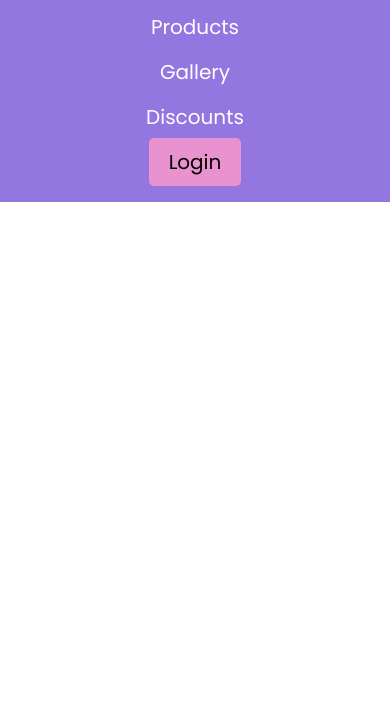
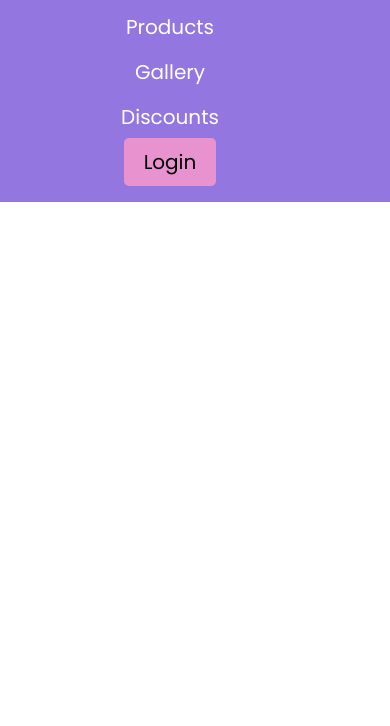
Before and after one commit to rezvirumon/simple-shop, a plain HTML site: page index.html in a window 390 px wide. Shown: the part 118-844 px from the top of the page. Drawn offline with Linux system fonts and the light colour scheme.

Commit message:
fixed some issues

```diff
--- a/styles/responsive.css
+++ b/styles/responsive.css
@@ -2,6 +2,7 @@
     .header-section {
         flex-direction: column;
         padding: 25px;
+        margin-left: -50px;
     }
 
     .container-items {
```
